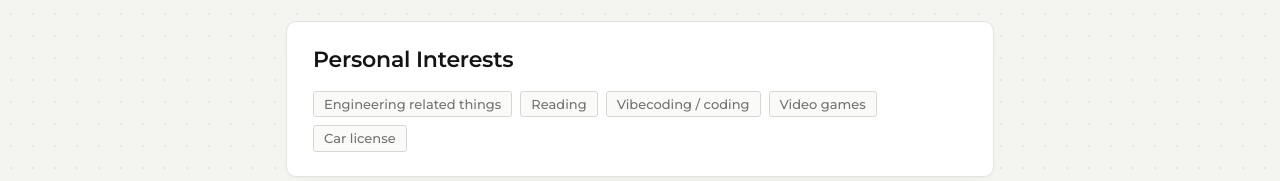
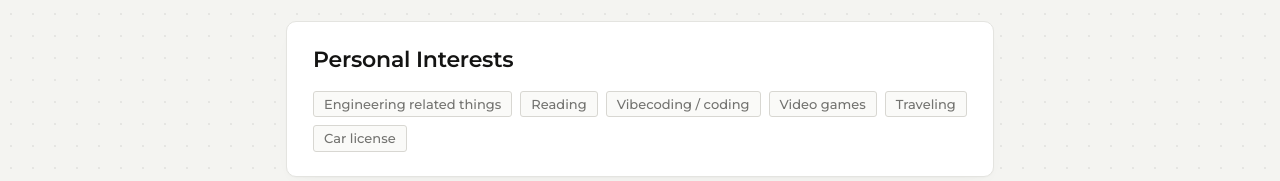
Before and after one commit to MikeEgert/main, a plain HTML site: page home.html in a window 1280 px wide. Shown: the part 1559-1740 px from the top of the page. Drawn offline with Linux system fonts and the light colour scheme.

Commit message:
Add Traveling to interests

```diff
--- a/home.html
+++ b/home.html
@@ -192,6 +192,7 @@
               <span class="work-tag">Reading</span>
               <span class="work-tag">Vibecoding / coding</span>
               <span class="work-tag">Video games</span>
+              <span class="work-tag">Traveling</span>
               <span class="work-tag">Car license</span>
             </div>
           </div>
```
